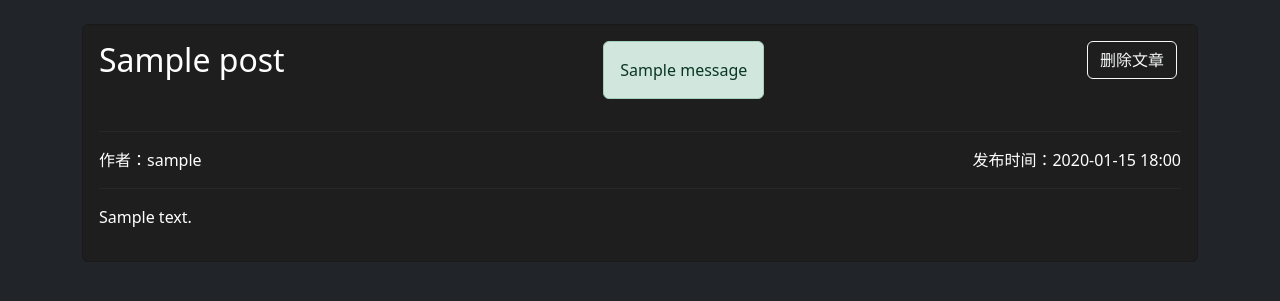
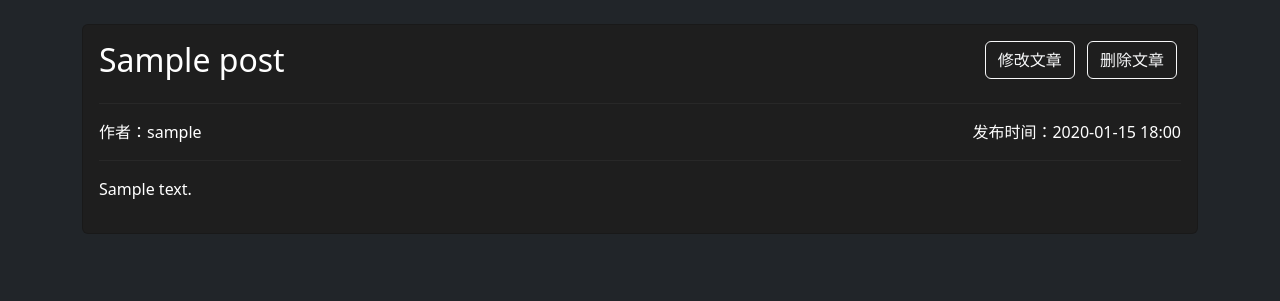
Before and after one commit to wangshenglongcn/devops, a Django app: page /post/1/ in a window 1280 px wide. Shown: the part 58-359 px from the top of the page. Run offline with Django 5.2, Linux system fonts and the light colour scheme; a user stored in the database is signed in; tables that the repository leaves empty hold one stand-in row (values such as "Sample post"); one stand-in notice (Sample message) is shown; some libraries are stand-ins or nearby versions.

Commit message:
添加修改文章功能

```diff
--- a/blog/templates/blog/post_detail.html
+++ b/blog/templates/blog/post_detail.html
@@ -12,10 +12,6 @@
             {% for message in messages %}
             {% if message.tags == 'error' %}
             <div class="alert alert-danger">{{ message }}</div>
-            {% elif message.tags == 'success' %}
-            <div class="alert alert-success">{{ message }}</div>
-            {% else %}
-            <div class="alert alert-info">{{ message }}</div>
             {% endif %}
             {% endfor %}
             {% endif %}
@@ -23,6 +19,7 @@
 
             <div>
                 {% if user.is_authenticated %}
+                <a href="{% url 'post_edit' id=post.id %}" class="btn btn-outline-light mx-1">修改文章</a>
                 <a href="{% url 'post_delete' id=post.id %}" class="btn btn-outline-light mx-1">删除文章</a>
                 {% endif %}
             </div>
--- a/blog/urls.py
+++ b/blog/urls.py
@@ -6,6 +6,7 @@ urlpatterns = [
     path("", views.post_list, name="post_list"),
     path("post/", views.post_list, name="post_list"),
     path("post/<int:id>/", views.post_detail, name="post_detail"),
+    path("post/<int:id>/edit", views.post_edit, name="post_edit"),
     path("post/new/", views.post_create, name="post_create"),
     path("post/<int:id>/delete/", views.post_delete, name="post_delete"),
     path("register/", views.register, name="register"),
--- a/blog/views.py
+++ b/blog/views.py
@@ -28,6 +28,26 @@ def post_create(request):
             return redirect("post_detail", id=post.id)
     else:
         form = PostForm()
+
+    return render(request, "blog/post_create.html", {"form": form})
+
+
+def post_edit(request, id):
+    post = get_object_or_404(Posts, id=id)
+
+    # 可选权限判断：只有作者或超级用户可以编辑
+    if request.user != post.author and not request.user.is_superuser:
+        messages.error(request, "你没有权限编辑这篇文章")
+        return redirect("post_detail", id=id)
+
+    if request.method == "POST":
+        form = PostForm(request.POST, instance=post)
+        if form.is_valid():
+            form.save()
+            messages.success(request, "文章更新成功")
+            return redirect("post_detail", id=id)
+    else:
+        form = PostForm(instance=post)
 
     return render(request, "blog/post_create.html", {"form": form})
 
```
